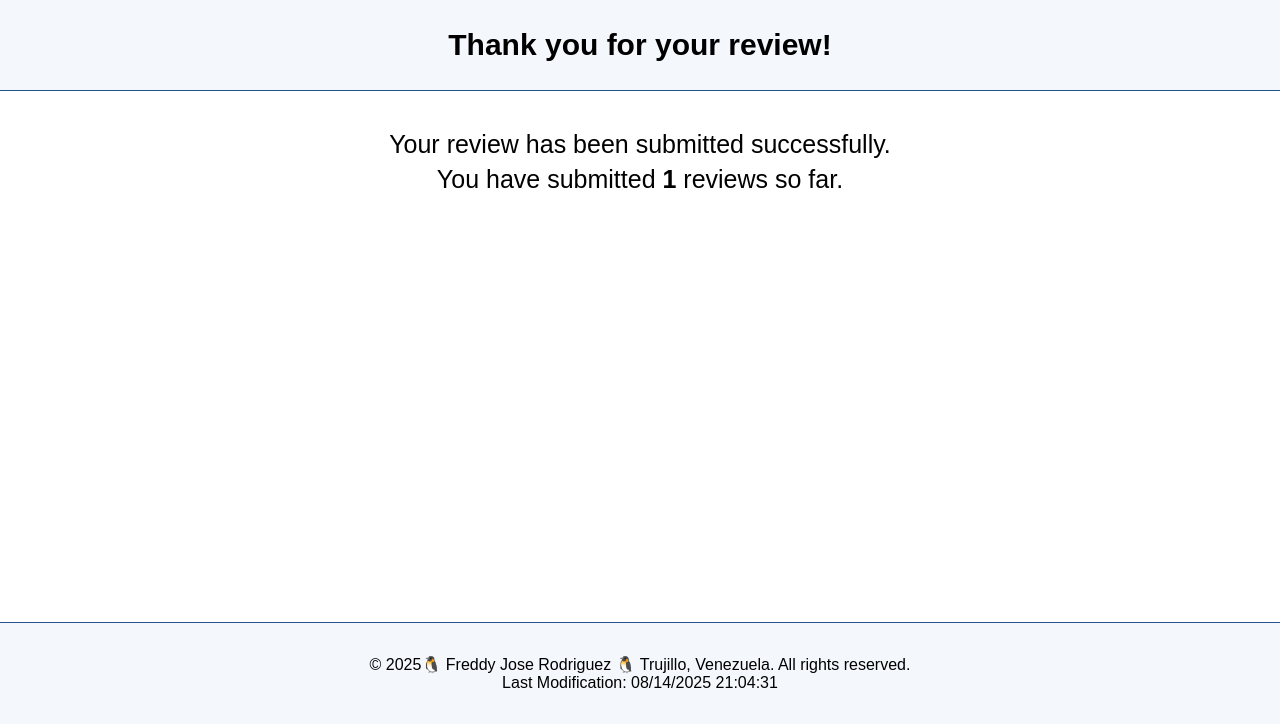
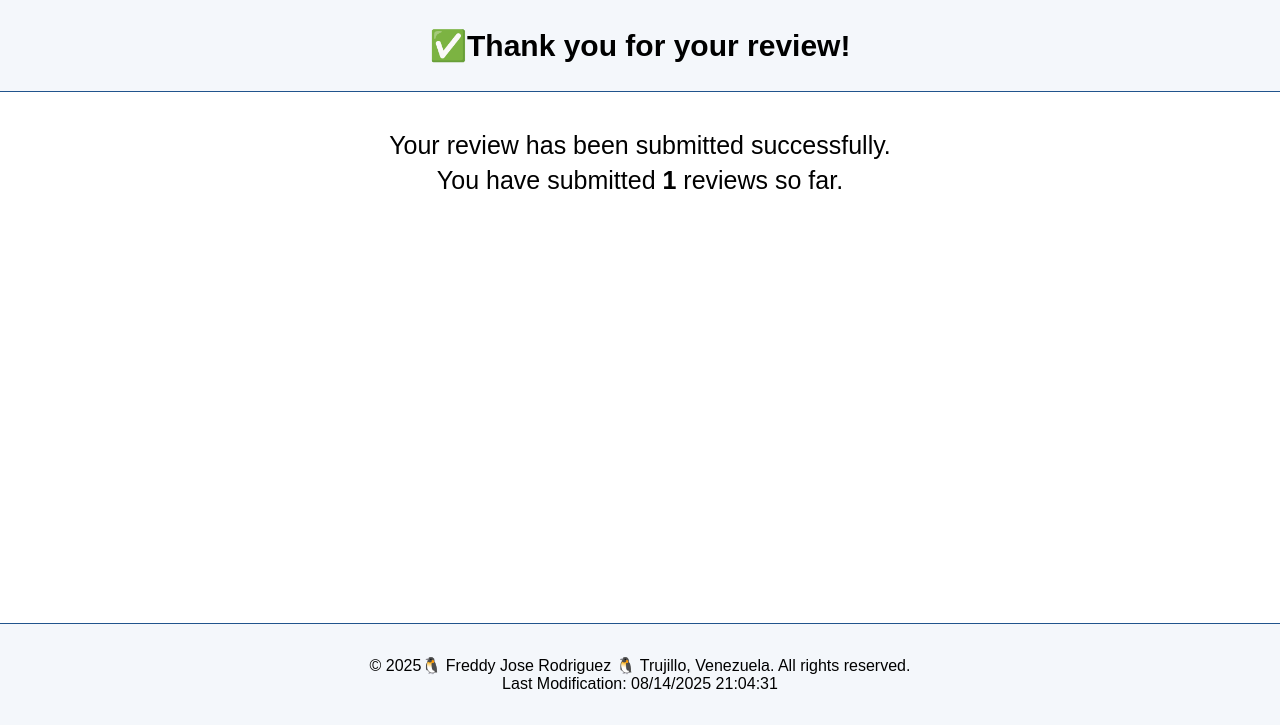
Before and after one commit to freddyjoseR/wdd131, a plain HTML site: page week05/review.html in a window 1280 px wide. Drawn offline with Linux system fonts and the light colour scheme.

Commit message:
Detail to review page

```diff
--- a/week05/review.html
+++ b/week05/review.html
@@ -18,7 +18,7 @@
 <body>
 
     <header>
-        <h1>Thank you for your review!</h1>
+        <h1>✅Thank you for your review!</h1>
     </header>
 
     <main>
```
